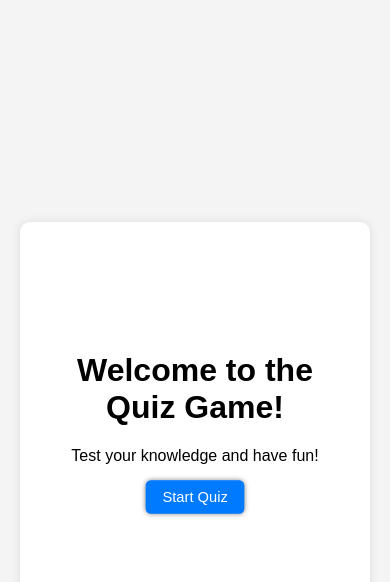
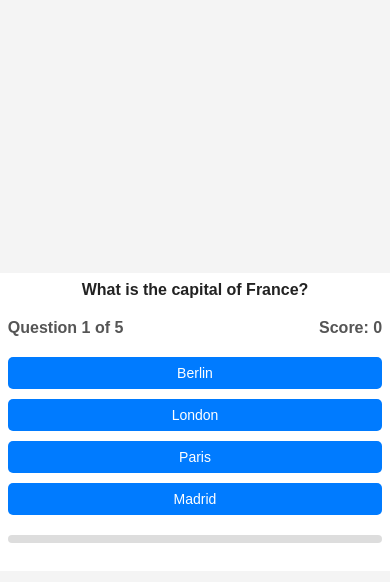
Before and after one commit to priyambuilds/learning-web-dev, a plain HTML site: page Learning Javascript/Project8 - Quiz Game/index.html in a window 390 px wide. Both pictures are taken after a click on the button "Start Quiz". Drawn offline with Linux system fonts and the light colour scheme.

Commit message:
Project 8 - Quick Quiz

```diff
--- a/Learning Javascript/Project8 - Quiz Game/script.js
+++ b/Learning Javascript/Project8 - Quiz Game/script.js
@@ -0,0 +1,142 @@
+// Quiz questions data
+const questions = [
+    {
+        question: "What is the capital of France?",
+        answers: ["Berlin", "London", "Paris", "Madrid"],
+        correct: 2
+    },
+    {
+        question: "Which planet is known as the Red Planet?",
+        answers: ["Earth", "Mars", "Jupiter", "Saturn"],
+        correct: 1
+    },
+    {
+        question: "Who wrote 'To Kill a Mockingbird'?",
+        answers: ["Harper Lee", "Mark Twain", "Jane Austen", "Ernest Hemingway"],
+        correct: 0
+    },
+    {
+        question: "What is the largest ocean on Earth?",
+        answers: ["Atlantic Ocean", "Indian Ocean", "Arctic Ocean", "Pacific Ocean"],
+        correct: 3
+    },
+    {
+        question: "Which element has the chemical symbol 'O'?",
+        answers: ["Gold", "Oxygen", "Silver", "Iron"],
+        correct: 1
+    }
+];
+
+// DOM elements
+const startBtn = document.getElementById('start-btn');
+const restartBtn = document.getElementById('restart-btn');
+const startScreen = document.getElementById('start-screen');
+const quizScreen = document.getElementById('quiz-screen');
+const resultScreen = document.getElementById('result-screen');
+const questionText = document.getElementById('question-text');
+const answersContainer = document.getElementById('answers-container');
+const currentQuestionSpan = document.getElementById('current-question');
+const scoreSpan = document.getElementById('score');
+const progressBar = document.getElementById('progress');
+const finalScoreSpan = document.getElementById('final-score');
+const maxScoreSpan = document.getElementById('max-score');
+const resultMessage = document.querySelector('.result-message');
+
+let currentQuestion = 0;
+let score = 0;
+let answered = false;
+
+function showScreen(screen) {
+    startScreen.classList.remove('active');
+    quizScreen.classList.remove('active');
+    resultScreen.classList.remove('active');
+    screen.classList.add('active');
+    // Ensure only the active screen is visible (for display: block/flex)
+    startScreen.style.display = screen === startScreen ? 'block' : 'none';
+    quizScreen.style.display = screen === quizScreen ? 'block' : 'none';
+    resultScreen.style.display = screen === resultScreen ? 'block' : 'none';
+}
+
+function startQuiz() {
+    currentQuestion = 0;
+    score = 0;
+    scoreSpan.textContent = score;
+    showScreen(quizScreen);
+    renderQuestion();
+    updateProgress();
+}
+
+function renderQuestion() {
+    answered = false;
+    const q = questions[currentQuestion];
+    questionText.textContent = q.question;
+    answersContainer.innerHTML = '';
+    q.answers.forEach((answer, idx) => {
+        const btn = document.createElement('button');
+        btn.textContent = answer;
+        btn.className = 'answer-btn';
+        btn.onclick = function() { selectAnswer(idx, btn); };
+        answersContainer.appendChild(btn);
+    });
+    currentQuestionSpan.textContent = currentQuestion + 1;
+    scoreSpan.textContent = score;
+    updateProgress();
+}
+
+function selectAnswer(idx, btn) {
+    if (answered) return;
+    answered = true;
+    const q = questions[currentQuestion];
+    const buttons = answersContainer.querySelectorAll('.answer-btn');
+    buttons.forEach((b, i) => {
+        if (i === q.correct) {
+            b.classList.add('correct');
+        }
+        if (i === idx && i !== q.correct) {
+            b.classList.add('wrong');
+        }
+        b.disabled = true;
+    });
+    if (idx === q.correct) {
+        score++;
+        scoreSpan.textContent = score;
+    }
+    setTimeout(() => {
+        currentQuestion++;
+        if (currentQuestion < questions.length) {
+            renderQuestion();
+        } else {
+            showResult();
+        }
+    }, 900);
+}
+
+function updateProgress() {
+    const percent = ((currentQuestion) / questions.length) * 100;
+    progressBar.style.width = percent + '%';
+}
+
+function showResult() {
+    showScreen(resultScreen);
+    finalScoreSpan.textContent = score;
+    maxScoreSpan.textContent = questions.length;
+    if (score === questions.length) {
+        resultMessage.textContent = "Perfect! 🎉";
+    } else if (score >= questions.length - 1) {
+        resultMessage.textContent = "Great job!";
+    } else if (score >= Math.floor(questions.length / 2)) {
+        resultMessage.textContent = "Good effort!";
+    } else {
+        resultMessage.textContent = "Keep practicing!";
+    }
+    progressBar.style.width = '100%';
+}
+
+// Event listeners
+window.addEventListener('DOMContentLoaded', function() {
+    // Set initial screen visibility
+    showScreen(startScreen);
+    maxScoreSpan.textContent = questions.length;
+    startBtn.addEventListener('click', startQuiz);
+    restartBtn.addEventListener('click', startQuiz);
+});
--- a/Learning Javascript/Project8 - Quiz Game/style.css
+++ b/Learning Javascript/Project8 - Quiz Game/style.css
@@ -3,25 +3,28 @@ body {
     background-color: #f4f4f4;
     margin: 0;
     padding: 0;
+    min-height: 100vh;
+    width: 100vw;
+    box-sizing: border-box;
+    /* Center the container using flex */
     display: flex;
     justify-content: center;
     align-items: center;
-    height: 100vh;
 }
 .container {
     background-color: #fff;
-    padding: 20px;
-    border-radius: 10px;
-    box-shadow: 0 0 10px rgba(0, 0, 0, 0.1);
-    width: 600px;
-    height: 400px;
+    padding: 24px 18px;
+    border-radius: 12px;
+    box-shadow: 0 2px 18px rgba(0, 0, 0, 0.10);
+    width: 100%;
+    max-width: 420px;
+    min-height: 380px;
     display: flex;
     flex-direction: column;
     justify-content: center;
-    align-items: center;
+    align-items: stretch;
     text-align: center;
-    max-width: 90%;
-    margin: 20px;
+    margin: 0;
     box-sizing: border-box;
     position: relative;
     z-index: 1;
@@ -33,7 +36,6 @@ body {
     animation-direction: normal;
     animation-play-state: running;
     animation-timing-function: ease-in-out;
-
 }
 .screen {
     display: none;
@@ -44,18 +46,22 @@ body {
     animation-direction: normal;
     animation-play-state: running;
     animation-timing-function: ease-in-out;
+    width: 100%;
 }
 .screen.active {
-    display: block;
-    position: relative;
-    animation: fadeIn 0.5s ease-in-out;
-    animation-fill-mode: forwards;
-    animation-delay: 0.5s;
-    animation-iteration-count: 1;
-    animation-direction: normal;
-    animation-play-state: running;
-    animation-timing-function: ease-in-out;
-
+    display: flex;
+    flex-direction: column;
+    align-items: stretch;
+    width: 100%;
+}
+h1, h2 {
+    margin-top: 0;
+    margin-bottom: 18px;
+    font-weight: 600;
+    color: #222;
+    text-align: center;
+    font-size: 1.5rem;
+    letter-spacing: 0;
 }
 .quiz-info {
     display: flex;
@@ -64,18 +70,25 @@ body {
     font-size: 14px;
     color: #555;
     margin-top: 20px;
-    margin-bottom: 20px;
     font-weight: bold;
+    flex-wrap: wrap;
+    gap: 10px;
 }
 .answers-container {
     margin-bottom: 20px;
     margin-top: 20px;
+    width: 100%;
+    display: flex;
+    flex-direction: column;
+    align-items: stretch;
+    gap: 10px;
+    box-sizing: border-box;
 }
 .answer-btn {
     display: block;
     width: 100%;
     padding: 10px;
-    margin: 5px 0;
+    margin: 0;
     border: none;
     border-radius: 5px;
     background-color: #007bff;
@@ -83,26 +96,31 @@ body {
     font-size: 16px;
     cursor: pointer;
     transition: background-color 0.3s ease;
-    margin-bottom: 10px;
-    margin-top: 10px;
     text-align: center;
+    box-sizing: border-box;
 }
 .answer-btn.correct {
     background-color: #28a745;
 }
 .answer-btn.wrong {
-    background-color: #dc3545;
+    background-color: #dc3545 !important;
+    color: #fff !important;
 }
 .progress-bar {
     background-color: #e9ecef;
     border-radius: 5px;
     overflow: hidden;
     margin-bottom: 20px;
+    width: 100%;
+    height: 10px;
+    box-sizing: border-box;
 }
 .progress {
     height: 10px;
     width: 0;
     background-color: #007bff;
+    border-radius: 5px;
+    transition: width 0.3s ease;
 }
 .result-info {
     margin-bottom: 20px;
@@ -111,7 +129,7 @@ body {
     font-size: 18px;
     margin-bottom: 10px;
 }
-#restart-btn {
+#restart-btn, #start-btn {
     padding: 10px 20px;
     border: none;
     border-radius: 5px;
@@ -119,20 +137,23 @@ body {
     color: #fff;
     font-size: 16px;
     cursor: pointer;
+    transition: background-color 0.3s, transform 0.3s, box-shadow 0.3s;
+    margin-top: 10px;
+    width: 100%;
+    box-sizing: border-box;
 }
-#restart-btn:hover {
+#restart-btn:hover, #start-btn:hover {
     background-color: #0056b3;
+    transform: scale(1.03);
+    box-shadow: 0 0 10px rgba(0, 0, 0, 0.08);
 }
-
-#restart-btn:active {
+#restart-btn:active, #start-btn:active {
     background-color: #003d82;
 }
-
-#restart-btn:focus {
+#restart-btn:focus, #start-btn:focus {
     outline: none;
-    box-shadow: 0 0 0 3px rgba(0, 123, 255, 0.5);
+    box-shadow: 0 0 0 3px rgba(0, 123, 255, 0.2);
 }
-
 #restart-btn:disabled {
     background-color: #6c757d;
     cursor: not-allowed;
@@ -140,77 +161,26 @@ body {
 #restart-btn:disabled:hover {
     background-color: #6c757d;
 }
-#start-btn {
-    padding: 10px 20px;
-    border: none;
-    border-radius: 5px;
-    background-color: #007bff;
-    color: #fff;
-    font-size: 16px;
-    cursor: pointer;
-    transition: background-color 0.3s ease;
-    transition: transform 0.3s ease;
-    transition: box-shadow 0.3s ease;
-    box-shadow: 0 0 10px rgba(0, 0, 0, 0.5);
-    transform: scale(1.05);
-    transition: box-shadow 0.3s ease;
-    box-shadow: 0 0 5px rgba(0, 0, 0, 0.5);
-    transition: transform 0.3s ease;
-
-}
-#start-btn:hover {
-    background-color: #0056b3;
-    cursor: pointer;
-    transition: background-color 0.3s ease;
-    transition: transform 0.3s ease;
-    transform: scale(1.05);
-    transition: box-shadow 0.3s ease;
-    box-shadow: 0 0 10px rgba(0, 0, 0, 0.5);
-}
-/* responsive design */
-
-@media screen and (max-width: 768px) {
-    .container {
-        width: 90%;
-    }
-    #start-btn {
-        padding: 8px 16px;
-        font-size: 14px;
-    }
-}
 /* quiz screen */
 #quiz-screen {
     display: none;
     text-align: center;
+    width: 100%;
 }
 #quiz-screen h2 {
     font-size: 24px;
     margin-bottom: 20px;
-}
-.quiz-info {
-    display: flex;
-    justify-content: space-between;
-    margin-bottom: 20px;
+    word-break: break-word;
 }
 .quiz-info p {
     font-size: 16px;
+    margin: 0;
 }
 .answers-container {
     display: flex;
     flex-direction: column;
-    align-items: center;
+    align-items: stretch;
     gap: 10px;
-}
-.answer-btn {
-    width: 100%;
-    padding: 10px;
-    font-size: 16px;
-    background-color: #007bff;
-    color: #fff;
-    border: none;
-    border-radius: 5px;
-    cursor: pointer;
-    transition: background-color 0.3s ease;
 }
 .answer-btn:hover {
     background-color: #0056b3;
@@ -233,6 +203,7 @@ body {
 #result-screen {
     display: none;
     text-align: center;
+    width: 100%;
 }
 .result-info {
     margin-bottom: 20px;
@@ -259,25 +230,53 @@ body {
 #restart-btn:hover {
     background-color: #0056b3;
 }
-/* Media Queries */
-@media (max-width: 600px) {
-    .quiz-container {
-        padding: 20px;
+/* Responsive Design */
+@media (max-width: 700px) {
+    .container {
+        max-width: 98vw;
+        min-height: 320px;
+        padding: 12px 4vw;
+        margin: 0;
     }
-    .quiz-info p {
+    #quiz-screen h2 {
+        font-size: 20px;
+    }
+    .result-info p {
         font-size: 16px;
     }
-    .answer-btn {
-        font-size: 14px;
+    .result-message {
+        font-size: 20px;
     }
 }
-@media (max-width: 400px) {
-    .quiz-info p {
+@media (max-width: 500px) {
+    .container {
+        max-width: 100vw;
+        min-height: unset;
+        padding: 8px 2vw;
+        margin: 0;
+        border-radius: 0;
+        box-shadow: none;
+    }
+    #quiz-screen h2 {
+        font-size: 16px;
+    }
+    .answer-btn, #restart-btn, #start-btn {
         font-size: 14px;
+        padding: 8px 4px;
     }
-    .answer-btn {
-        font-size: 12px;
+    .progress-bar {
+        height: 8px;
+    }
+    .progress {
+        height: 8px;
     }
 }
-/* Add more media queries as needed */
-/* End of Media Queries */
+@media (max-width: 350px) {
+    .container {
+        padding: 2px 1vw;
+    }
+    .answer-btn, #restart-btn, #start-btn {
+        font-size: 12px;
+        padding: 6px 2px;
+    }
+}
```
